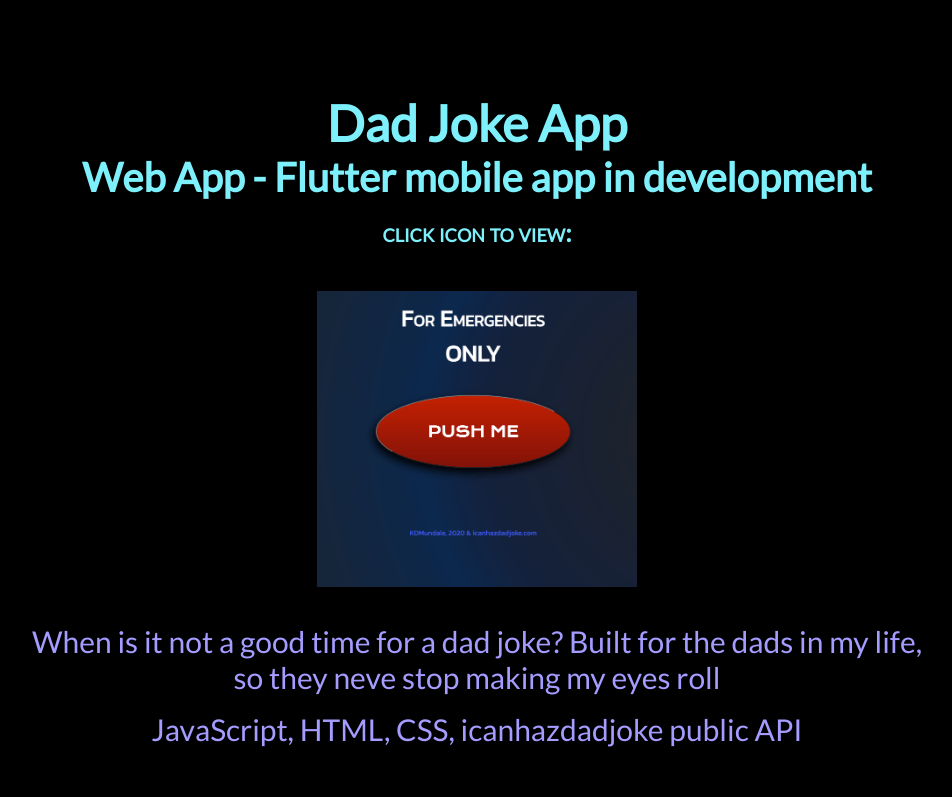
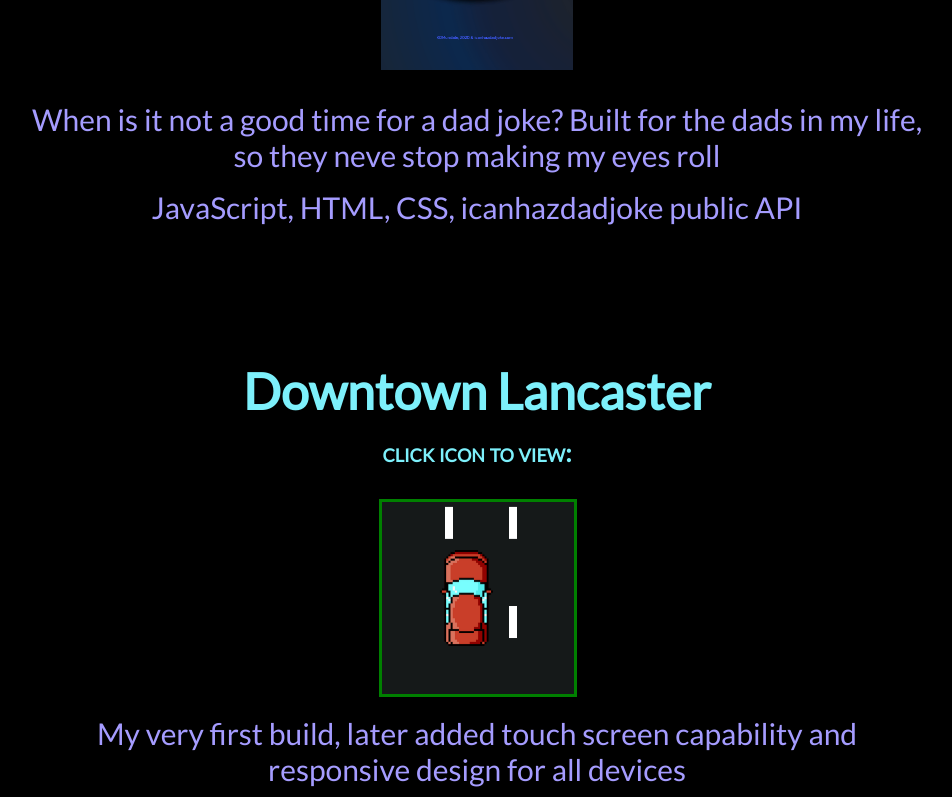
Before and after one commit to kdmundale/Profile-2.0, a Next.js app: page /projects in a window 1280 px wide. Shown: the part 2000-2797 px from the top of the page, without its empty margins (163-1115 px from the left). Built offline with nearby package versions, Linux system fonts and the light colour scheme.

Commit message:
adjusted main article width on resume and projects page @width > 1200px

```diff
--- a/pages/projects.js
+++ b/pages/projects.js
@@ -58,7 +58,6 @@ export default function ProjectsPage(){
         <section key={x.key}>
               <h2>{x.title}</h2>
               <h3>{x.status}</h3>
-              <h4>click icon to view:</h4>
                 <a target="blank" href={x.link} className={s_id} alt={x.alt}></a>
               <p>{x.descript}</p><p>{x.langs}</p>
         </section>
--- a/styles/Projects.module.css
+++ b/styles/Projects.module.css
@@ -178,8 +178,95 @@
   }
 }
 
+@media screen and (min-width:900px){
+  .main section a {
+    margin: 1rem;
+    width: 12rem;
+    height: 12rem;
+    transition: all .2s ease-in-out;
+  }
+
+  .road {
+    border:3px solid green;
+    width: 12rem;
+    height:12rem;
+  }
+
+  .line, .line3 {
+    position: absolute;
+    height: 2rem;
+    width: .5rem;
+  }
+
+  .line2, .line4 {
+    position: absolute;
+    height: 2rem;
+    width: .5rem;
+  }
+
+  #car {
+    margin: 3rem 0 0 1rem;
+    height: 6rem; width: 2.5;
+  }
+
+  @keyframes move_lines {
+    0% {
+          transform: translate3d(0px, 0px, 0px);
+          animation-timing-function: ease-in;
+      }
+    50% {
+          transform: translate3d(0px, 75px, 0px);
+          animation-timing-function: ease-out;
+        }
+    100% {
+          transform: translate3d(0px, 150px, 0px);
+          animation-timing-function: ease-out;
+      }
+  }
+
+  @keyframes move_car {
+    0% {
+          transform: translate3d(0px, 0px, 0px);
+          animation-timing-function: ease-in;
+      }
+      25% {
+            transform: translate3d(50px, 0px, 0px);
+            animation-timing-function: ease-in;
+        }
+    50% {
+          transform: translate3d(100px, 0px, 0px);
+          animation-timing-function: ease-out;
+        }
+        75% {
+              transform: translate3d(60px, 0px, 0px);
+              animation-timing-function: ease-in;
+          }
+    100% {
+          transform: translate3d(0px, 0px, 0px);
+          animation-timing-function: ease-in;
+      }
+  }
+
+  .line, .line2{
+    -webkit-animation: move_lines .78s infinite;
+         -moz-animation: move_lines .78s infinite;
+           -o-animation: move_lines .78s infinite;
+              animation: move_lines .78s infinite;
+  }
+
+  .line3, .line4{
+    -webkit-animation: move_lines .78s infinite;
+         -moz-animation: move_lines .78s infinite;
+           -o-animation: move_lines .78s infinite;
+              animation: move_lines .78s infinite;
+    -webkit-animation-delay: .37s;
+            animation-delay: .37s;
+          }
+}
+
 @media screen and (min-width:1200px){
   .main{
     padding-top: 20rem;
+    width: 1000px;
   }
 }
--- a/styles/Resume.module.css
+++ b/styles/Resume.module.css
@@ -169,8 +169,9 @@
 @media screen and (min-width:1200px) {
 
   .main {
+    border: 4px solid red;
     padding-top: 5rem;
-    width: 70%;
+    width: 1000px;
   }
 
   #navButton{
```
